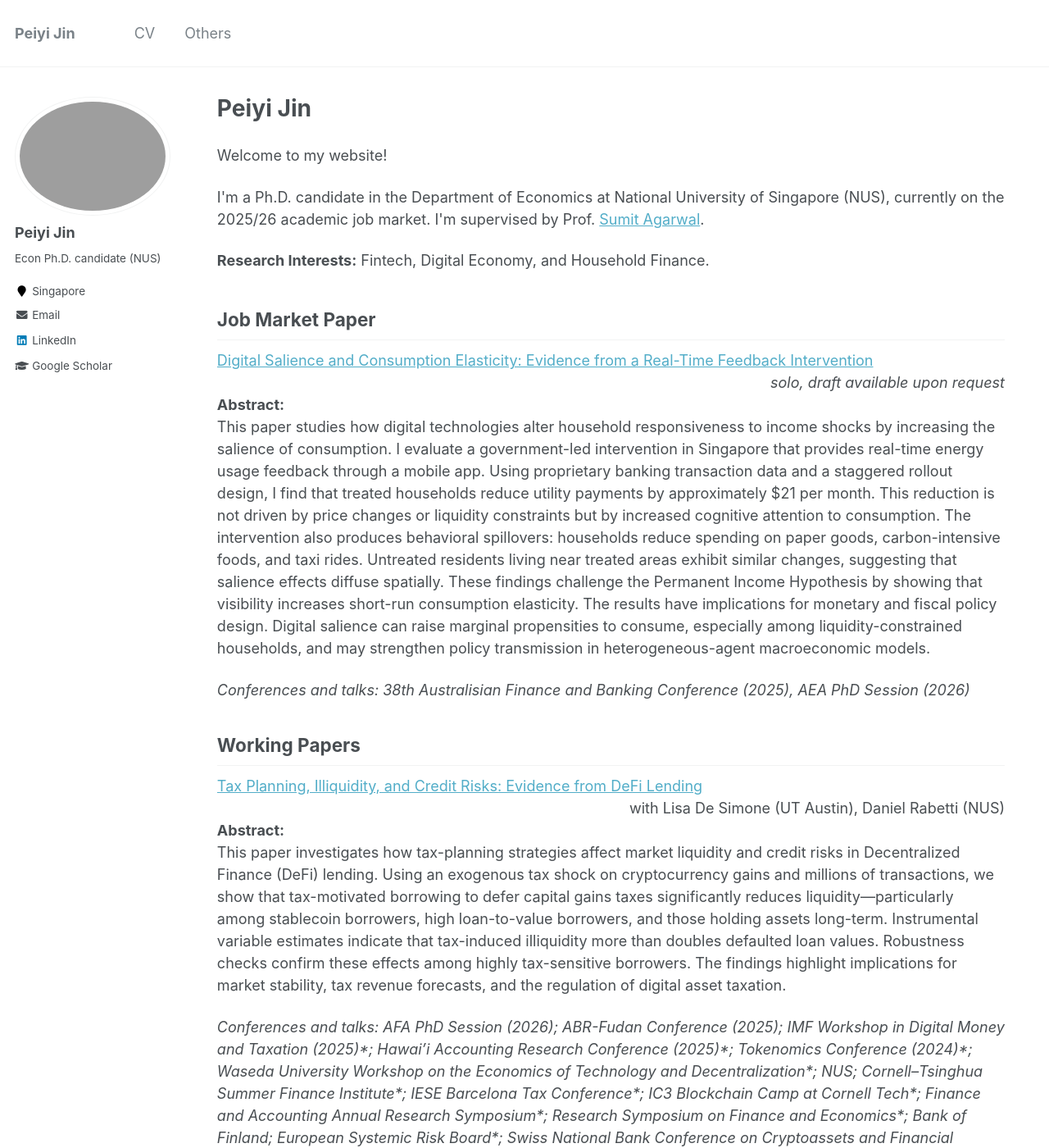
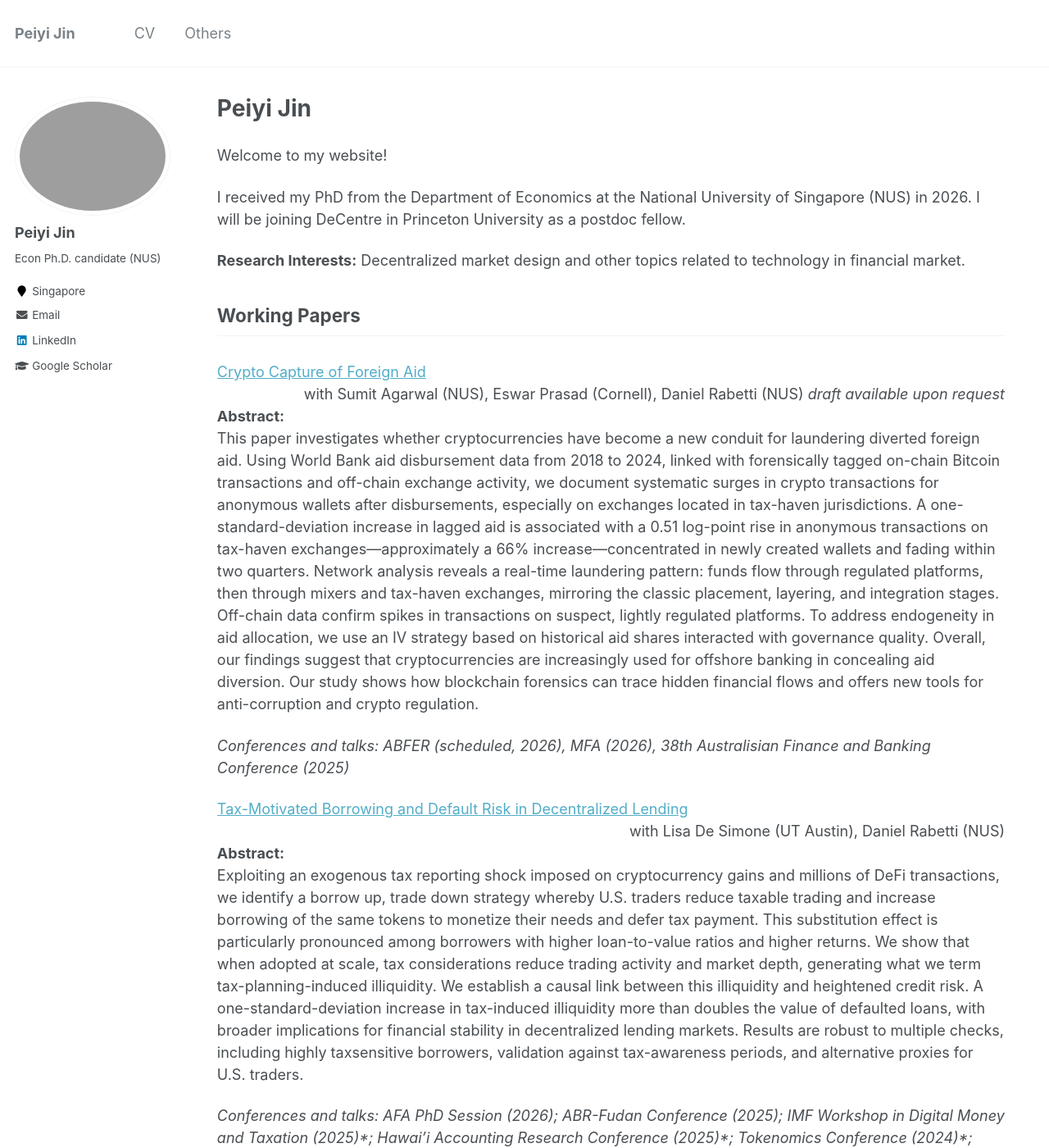
Before and after one commit to peiyi-jin/peiyi-jin.github.io, a Jekyll site: the page built from _pages/about.md, in a window 1280 px wide and 1400 px high. Shown: the whole window at 82% size. Built offline with Jekyll 4.4.1, drawn with Linux system fonts in a browser that asks for light colours; some of the changed text lies outside the part shown.

Commit message:
update about page and CV

```diff
--- a/_pages/about.md
+++ b/_pages/about.md
@@ -31,36 +31,35 @@ redirect_from:
 <p>Welcome to my website!</p>
 
 <p>
-  I'm a Ph.D. candidate in the Department of Economics at National University of Singapore (NUS),
-  currently on the 2025/26 academic job market. I'm supervised by
-  Prof. <a href="https://www.ushakrisna.com/" target="_blank" rel="noopener noreferrer">Sumit Agarwal</a>.
+I received my PhD from the Department of Economics at the National University of Singapore (NUS) in 2026. I will be joining DeCentre in Princeton University as a postdoc fellow.
 </p>
 
-<p class="mb-24"><strong>Research Interests:</strong> Fintech, Digital Economy, and Household Finance.</p>
-
-<h2>Job Market Paper</h2>
-
-<div class="row">
-  <a href="#">Digital Salience and Consumption Elasticity: Evidence from a Real-Time Feedback Intervention</a>
-  <span style="float:right;"><em>solo, draft available upon request</em></span>
-</div>
-<p><strong>Abstract:</strong><br>
-This paper studies how digital technologies alter household responsiveness to income shocks by increasing the salience of consumption. I evaluate a government-led intervention in Singapore that provides real-time energy usage feedback through a mobile app. Using proprietary banking transaction data and a staggered rollout design, I find that treated households reduce utility payments by approximately $21 per month. This reduction is not driven by price changes or liquidity constraints but by increased cognitive attention to consumption. The intervention also produces behavioral spillovers: households reduce spending on paper goods, carbon-intensive foods, and taxi rides. Untreated residents living near treated areas exhibit similar changes, suggesting that salience effects diffuse spatially. These findings challenge the Permanent Income Hypothesis by showing that visibility increases short-run consumption elasticity. The results have implications for monetary and fiscal policy design. Digital salience can raise marginal propensities to consume, especially among liquidity-constrained households, and may strengthen policy transmission in heterogeneous-agent macroeconomic models.
-</p>
-
-<div style="margin-top:10px; font-style:italic;">
-    <p>
-    Conferences and talks: 38th Australisian Finance and Banking Conference (2025), AEA PhD Session (2026)
-    </p>
-</div>
+<p class="mb-24"><strong>Research Interests:</strong> Decentralized market design and other topics related to technology in financial market.</p>
 
 
 
 <h2 style="margin-top:40px;">Working Papers</h2>
 
+
+<div class="row" style="margin-top:30px;">
+  <a href="#">Crypto Capture of Foreign Aid</a>
+  <span style="float:right;">with Sumit Agarwal (NUS), Eswar Prasad (Cornell), Daniel Rabetti (NUS) <em>draft available upon request</em></span>
+</div>
+<p><strong>Abstract:</strong><br>
+This paper investigates whether cryptocurrencies have become a new conduit for laundering diverted foreign aid. Using World Bank aid disbursement data from 2018 to 2024, linked with forensically tagged on-chain Bitcoin transactions and off-chain exchange activity, we document systematic surges in crypto transactions for anonymous wallets after disbursements, especially on exchanges located in tax-haven jurisdictions. A one-standard-deviation increase in lagged aid is associated with a 0.51 log-point rise in anonymous transactions on tax-haven exchanges—approximately a 66% increase—concentrated in newly created wallets and fading within two quarters. Network analysis reveals a real-time laundering pattern: funds flow through regulated platforms, then through mixers and tax-haven exchanges, mirroring the classic placement, layering, and integration stages. Off-chain data confirm spikes in transactions on suspect, lightly regulated platforms. To address endogeneity in aid allocation, we use an IV strategy based on historical aid shares interacted with governance quality. Overall, our findings suggest that cryptocurrencies are increasingly used for offshore banking in concealing aid diversion. Our study shows how blockchain forensics can trace hidden financial flows and offers new tools for anti-corruption and crypto regulation.
+</p>
+
+
+<div style="margin-top:10px; font-style:italic;">
+    <p>
+    Conferences and talks: ABFER (scheduled, 2026), MFA (2026), 38th Australisian Finance and Banking Conference (2025)
+    </p>
+</div>
+
+
 <div class="row">
   <a href="https://papers.ssrn.com/sol3/papers.cfm?abstract_id=4764605" target="_blank" rel="noopener noreferrer">
-    Tax Planning, Illiquidity, and Credit Risks: Evidence from DeFi Lending
+    Tax-Motivated Borrowing and Default Risk in Decentralized Lending
   </a>
   <span style="float:right;">
     with Lisa De Simone (UT Austin), Daniel Rabetti (NUS)
@@ -68,7 +67,9 @@ This paper studies how digital technologies alter household responsiveness to in
 </div>
 
 <p><strong>Abstract:</strong><br>
-This paper investigates how tax-planning strategies affect market liquidity and credit risks in Decentralized Finance (DeFi) lending. Using an exogenous tax shock on cryptocurrency gains and millions of transactions, we show that tax-motivated borrowing to defer capital gains taxes significantly reduces liquidity—particularly among stablecoin borrowers, high loan-to-value borrowers, and those holding assets long-term. Instrumental variable estimates indicate that tax-induced illiquidity more than doubles defaulted loan values. Robustness checks confirm these effects among highly tax-sensitive borrowers. The findings highlight implications for market stability, tax revenue forecasts, and the regulation of digital asset taxation.
+Exploiting an exogenous tax reporting shock imposed on cryptocurrency gains and millions of DeFi transactions,
+we identify a borrow up, trade down strategy whereby U.S. traders reduce taxable trading and increase
+borrowing of the same tokens to monetize their needs and defer tax payment. This substitution effect is particularly pronounced among borrowers with higher loan-to-value ratios and higher returns. We show that when adopted at scale, tax considerations reduce trading activity and market depth, generating what we term tax-planning-induced illiquidity. We establish a causal link between this illiquidity and heightened credit risk. A one-standard-deviation increase in tax-induced illiquidity more than doubles the value of defaulted loans, with broader implications for financial stability in decentralized lending markets. Results are robust to multiple checks, including highly taxsensitive borrowers, validation against tax-awareness periods, and alternative proxies for U.S. traders.
 </p>
 
 
@@ -87,18 +88,33 @@ This paper investigates how tax-planning strategies affect market liquidity and
 </div>
 
 
+<div class="row">
+  <a href="https://papers.ssrn.com/sol3/papers.cfm?abstract_id=6435099" target="_blank" rel="noopener noreferrer">
+    When Privacy Protects but Excludes: The Costs and Benefits of Privacy Regulation in Credit Markets
+  </a>
+  <span style="float:right;">
+    Sumit Agarwal (NUS), Pulak Ghosh (IIM Bangalore), Peiyi Jin (NUS), Shohini Kundu (UCLA), Nishant Vats (WashU), Xinbo Wang (NUS), Yingze Xu (WashU)
+  </span>
+</div>
 
-<div class="row" style="margin-top:30px;">
-  <a href="#">Crypto Capture of Foreign Aid</a>
-  <span style="float:right;">with Sumit Agarwal (NUS), Eswar Prasad (Cornell), Daniel Rabetti (NUS) <em>draft available upon request</em></span>
-</div>
 <p><strong>Abstract:</strong><br>
-This paper investigates whether cryptocurrencies have become a new conduit for laundering diverted foreign aid. Using World Bank aid disbursement data from 2018 to 2024, linked with forensically tagged on-chain Bitcoin transactions and off-chain exchange activity, we document systematic surges in crypto transactions for anonymous wallets after disbursements, especially on exchanges located in tax-haven jurisdictions. A one-standard-deviation increase in lagged aid is associated with a 0.51 log-point rise in anonymous transactions on tax-haven exchanges—approximately a 66% increase—concentrated in newly created wallets and fading within two quarters. Network analysis reveals a real-time laundering pattern: funds flow through regulated platforms, then through mixers and tax-haven exchanges, mirroring the classic placement, layering, and integration stages. Off-chain data confirm spikes in transactions on suspect, lightly regulated platforms. To address endogeneity in aid allocation, we use an IV strategy based on historical aid shares interacted with governance quality. Overall, our findings suggest that cryptocurrencies are increasingly used for offshore banking in concealing aid diversion. Our study shows how blockchain forensics can trace hidden financial flows and offers new tools for anti-corruption and crypto regulation.
+This paper studies the consequences of privacy regulation by exploiting Google’s 2019 restriction on CDR access for a major Indian FinTech lender. We show that this intervention reflects a key policy trade-off in digital credit markets: strengthened privacy protections raise loan applications, consistent with higher demand, yet simultaneously induce tighter screening, reflecting an overall contraction in credit supply. This credit contraction disproportionately excludes economically and socially marginalized applicants. Linking to economy-wide credit bureau records, we quantify the "FinTech ladder effect" whereby initial digital credit access serves as a gateway to broader formal credit. Privacy-induced rejection reduces the probability of obtaining any formal credit by 13.7 percentage points even four years later. Using a structural model, we decompose the welfare effects of privacy regulation and show that the regulation generates a 0.53% increase in consumer surplus and reduces lender profits by 15%.
 </p>
 
 
+
+
+
+<div class="row">
+  <a href="#">Digital Salience and Consumption Elasticity: Evidence from a Real-Time Feedback Intervention</a>
+  <span style="float:right;"><em>solo, draft available upon request</em></span>
+</div>
+<p><strong>Abstract:</strong><br>
+This paper studies how digital technologies alter household responsiveness to income shocks by increasing the salience of consumption. I evaluate a government-led intervention in Singapore that provides real-time energy usage feedback through a mobile app. Using proprietary banking transaction data and a staggered rollout design, I find that treated households reduce utility payments by approximately $21 per month. This reduction is not driven by price changes or liquidity constraints but by increased cognitive attention to consumption. The intervention also produces behavioral spillovers: households reduce spending on paper goods, carbon-intensive foods, and taxi rides. Untreated residents living near treated areas exhibit similar changes, suggesting that salience effects diffuse spatially. These findings challenge the Permanent Income Hypothesis by showing that visibility increases short-run consumption elasticity. The results have implications for monetary and fiscal policy design. Digital salience can raise marginal propensities to consume, especially among liquidity-constrained households, and may strengthen policy transmission in heterogeneous-agent macroeconomic models.
+</p>
+
 <div style="margin-top:10px; font-style:italic;">
     <p>
-    Conferences and talks: 38th Australisian Finance and Banking Conference (2025)
+    Conferences and talks: AEA PhD Session (2026), 38th Australisian Finance and Banking Conference (2025)
     </p>
 </div>
```
Also changed, not shown: 1 other file.
